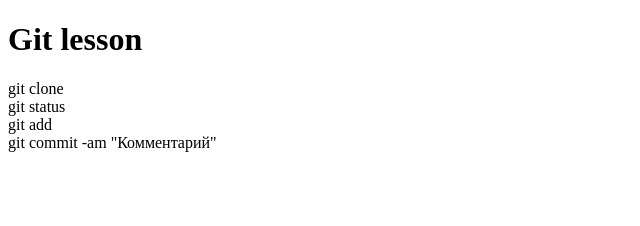
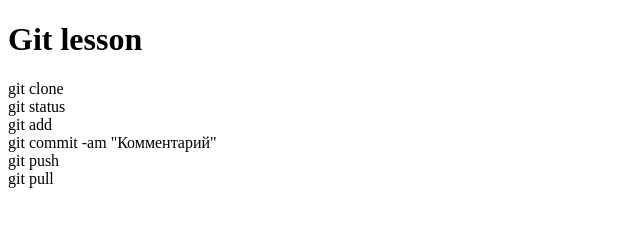
Before and after one commit to DmytroSokolovsky/test, a plain HTML site: page index.html in a window 1280 px wide. Shown: the whole page, without its empty margins (0-640 px from the left). Drawn offline with Linux system fonts and the light colour scheme.

Commit message:
Added push pull instructions to html

```diff
--- a/index.html
+++ b/index.html
@@ -13,6 +13,8 @@
    <div>git status</div>
    <div>git add</div>
    <div>git commit -am "Комментарий"</div>
+   <div>git push</div>
+   <div>git pull</div>
 </body>
 
 </html>
```
